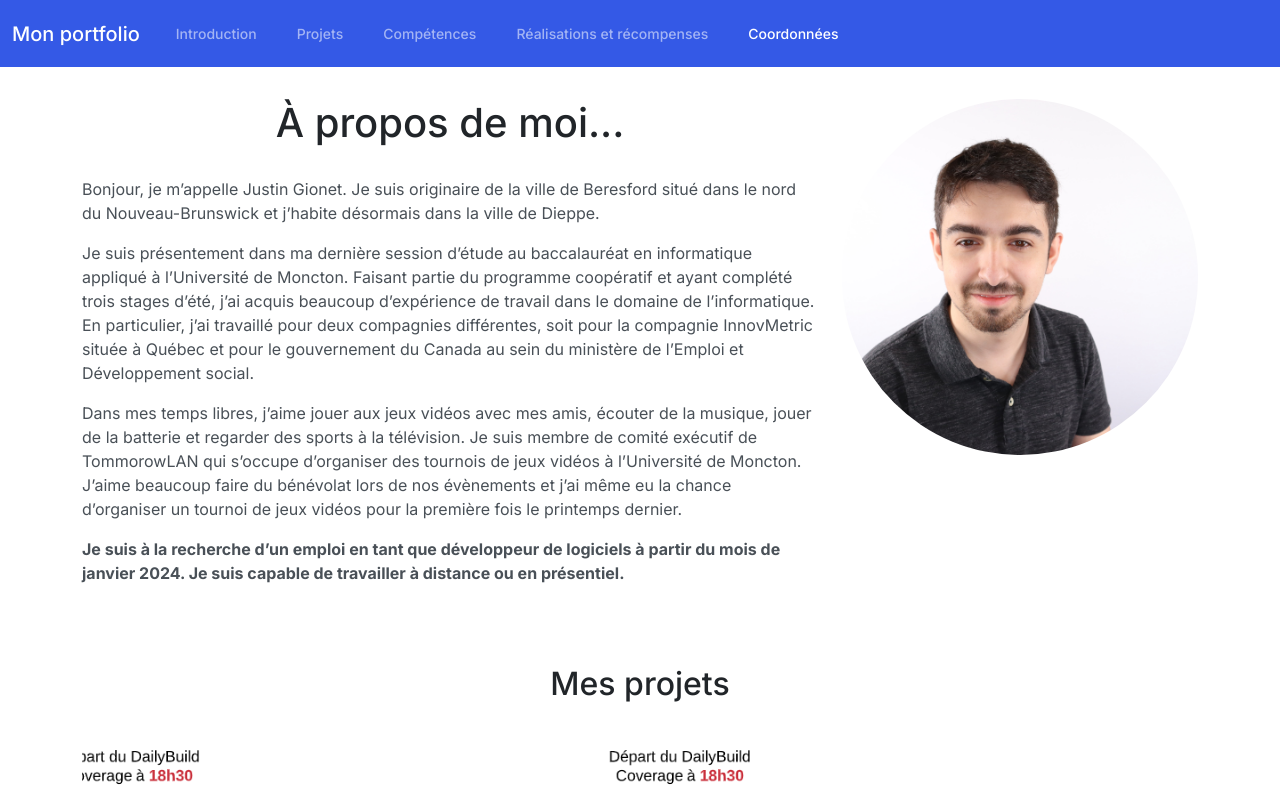
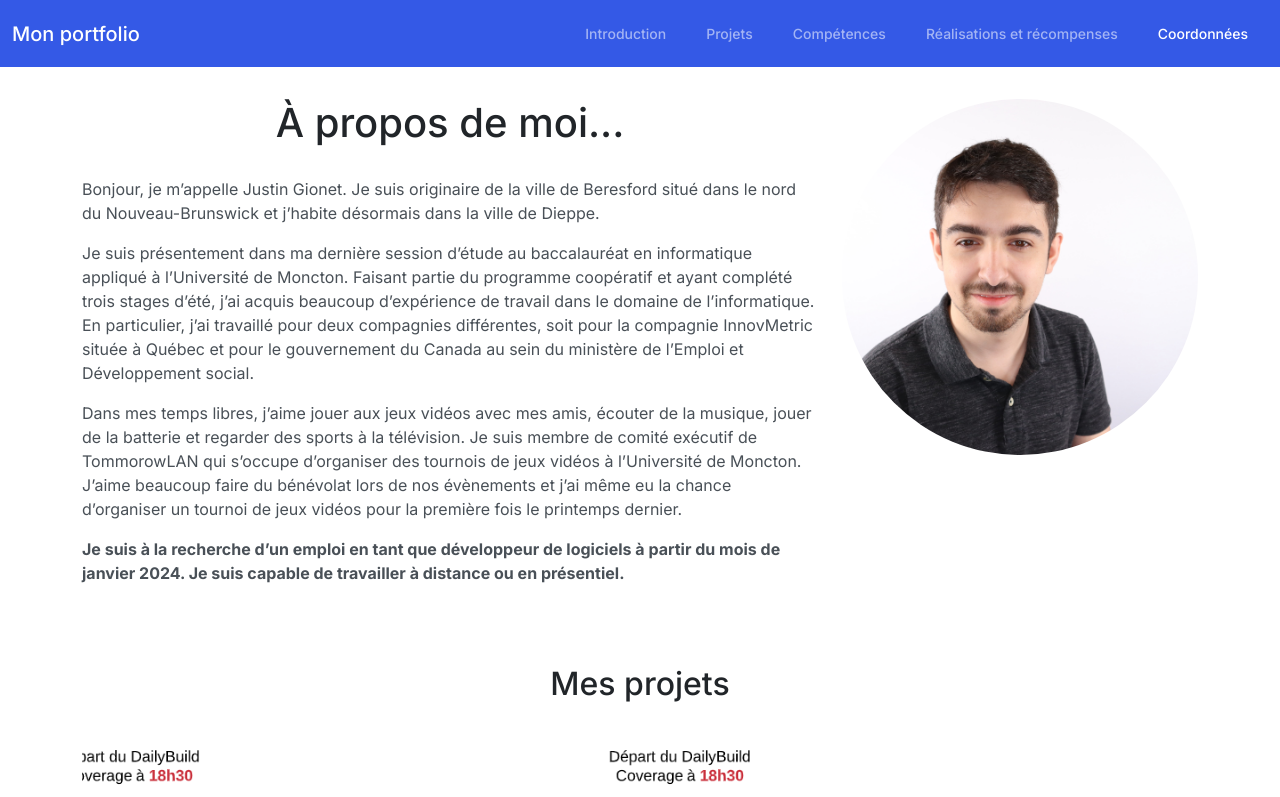
Before and after one commit to RandomFlyingMagikarp/RandomFlyingMagikarp.github.io, a plain HTML site: page index.html in a window 1280 px wide. Shown: the top 797 px of the page. Drawn offline with nearby package versions, Linux system fonts and the light colour scheme.

Commit message:
Update au site web avec des changements locaux

```diff
--- a/css/styles.css
+++ b/css/styles.css
@@ -1,5 +1,5 @@
 html {
-    scroll-padding-top: 75px; /* Pour éviter que la navbar cache le titre des sections lorsqu'on navigue dans la page. */
+    scroll-padding-top: 90px; /* Pour éviter que la navbar cache le titre des sections lorsqu'on navigue à l'aide de celle-ci. */
 }
 
 body {
--- a/index.html
+++ b/index.html
@@ -21,18 +21,24 @@
 
 <!---------------------- BODY ---------------------->
 
-<body>
+<body data-bs-spy="scroll" data-bs-target="#barreNavigation">
   <!-- NAV -->
   <!-- La navbar va floater au sommet de l'écran en tout temps. -->
+  <!-- Sur les plus petites écrans, un hamburger menu apparaît avec les liens de navigation. -->
   <nav class="navbar navbar-expand-lg bg-primary fixed-top" data-bs-theme="dark">
     <div class="container-fluid">
-      <a class="navbar-brand" href="#">Mon portfolio</a>
-      <button class="navbar-toggler" type="button" data-bs-toggle="collapse" data-bs-target="#barreNavigation"
-        aria-controls="barreNavigation" aria-expanded="false" aria-label="Toggle navigation">
-        <span class="navbar-toggler-icon"></span>
-      </button>
-      <div class="collapse navbar-collapse" id="barreNavigation">
-        <ul class="navbar-nav me-auto">
+      <div class="d-flex flex-grow-1">
+        <span class="w-100 d-lg-none d-block">
+          <!-- hidden spacer to center brand on mobile --></span>
+        <a class="navbar-brand flex-grow-1" href="#"> Mon portfolio </a>
+        <div class="w-100 text-right">
+          <button class="navbar-toggler" type="button" data-bs-toggle="collapse" data-bs-target="#barreNavigation">
+            <span class="navbar-toggler-icon"></span>
+          </button>
+        </div>
+      </div>
+      <div class="collapse navbar-collapse flex-grow-1 text-right" id="barreNavigation">
+        <ul class="navbar-nav ms-auto flex-nowrap">
           <li class="nav-item active">
             <a class="nav-link" href="#introduction">Introduction</a>
           </li>
@@ -56,7 +62,7 @@
 
   <!-- MAIN -->
   <!-- Implémentation d'un scrollspy pour que la barre de navigation puisse se mettre à jour dynamiquement. -->
-  <main data-bs-spy="scroll" data-bs-target="#barreNavigation">
+  <main>
 
     <!-- Section 1: Accueil/Introduction  -->
     <div class="container pt-4" id="introduction">
```
